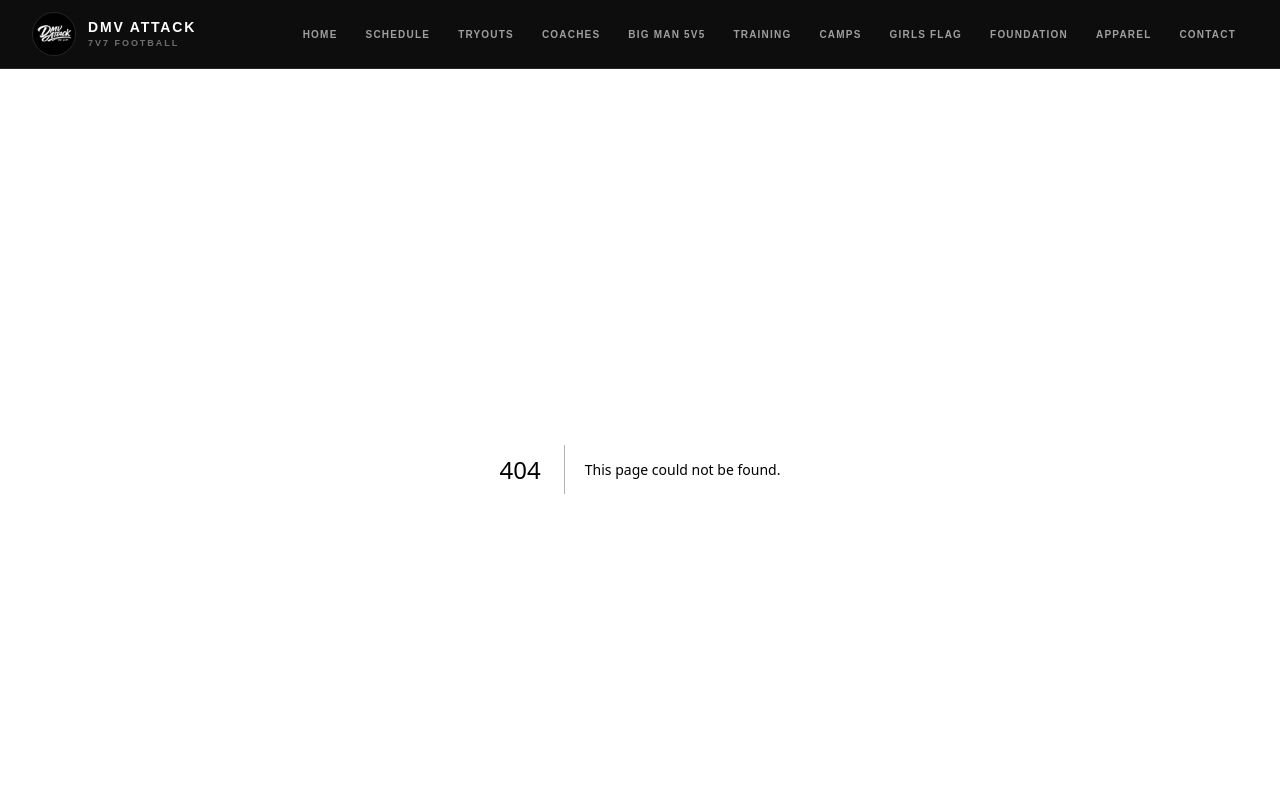
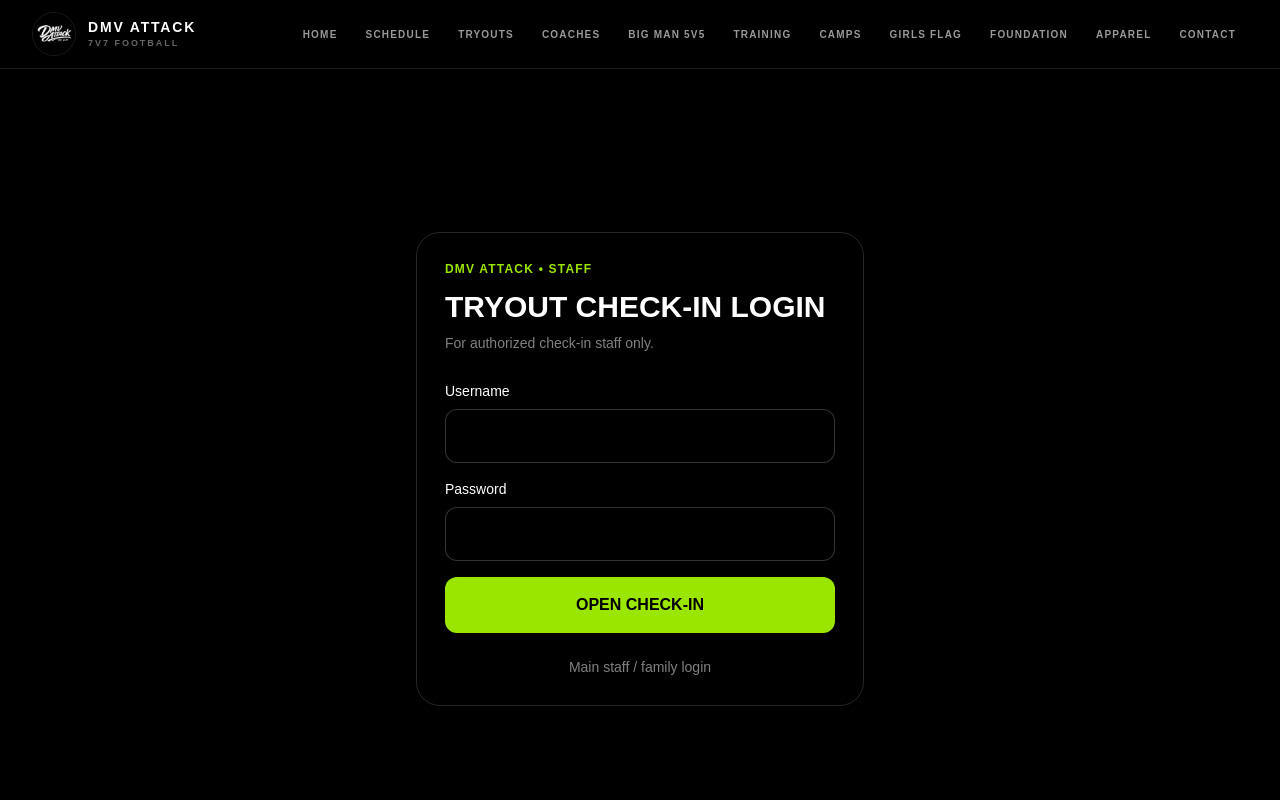
Before and after one commit to taenextlevelqbs-ops/dmv-attack-7v7, a Next.js app: page /check-in/login in a window 1280 px wide. Before the commit this address had no page. Shown: the top 800 px of the page. Built offline with nearby package versions, Linux system fonts and the light colour scheme.

Commit message:
Add dedicated username/password check-in staff login

```diff
--- /dev/null
+++ b/app/check-in/login/page.tsx
@@ -0,0 +1,29 @@
+"use client";
+import Link from "next/link";
+import {FormEvent,useState} from "react";
+import {createClient} from "@/lib/supabase/client";
+import {useRouter} from "next/navigation";
+export default function StaffCheckinLogin(){
+ const [username,setUsername]=useState(""),[password,setPassword]=useState(""),[error,setError]=useState(""),[busy,setBusy]=useState(false);
+ const router=useRouter();
+ async function submit(e:FormEvent){e.preventDefault();setError("");setBusy(true);
+ try{const alias=username.trim().toLowerCase();if(!/^[a-z][a-z0-9_-]{3,23}$/.test(alias))throw new Error("Enter your assigned staff username.");
+ const {error:signError}=await createClient().auth.signInWithPassword({email:`${alias}@checkin.dmvattack.com`,password});
+ if(signError)throw new Error("Username or password not recognized.");
+ const response=await fetch("/api/auth/route-user",{cache:"no-store"});const result=await response.json();
+ if(!response.ok||!["CHECKIN","OWNER","ADMIN"].includes(result.role))throw new Error("This account is not authorized for check-in.");
+ router.replace("/admin/tryouts/check-in");router.refresh();
+ }catch(err){setError(err instanceof Error?err.message:"Could not sign in");}
+ finally{setBusy(false)}}
+ return <main className="flex min-h-screen items-center justify-center bg-black p-5 text-white"><div className="w-full max-w-md rounded-3xl border border-white/15 p-7">
+ <div className="text-xs font-black uppercase tracking-widest text-lime-400">DMV ATTACK • STAFF</div>
+ <h1 className="mt-3 text-3xl font-black uppercase">Tryout Check-In Login</h1>
+ <p className="mt-2 text-sm text-white/50">For authorized check-in staff only.</p>
+ <form onSubmit={submit} className="mt-7 space-y-4">
+ <label className="block text-sm">Username<input autoComplete="username" value={username} onChange={e=>setUsername(e.target.value)} required className="mt-2 w-full rounded-xl border border-white/20 bg-black p-4"/></label>
+ <label className="block text-sm">Password<input type="password" autoComplete="current-password" value={password} onChange={e=>setPassword(e.target.value)} required className="mt-2 w-full rounded-xl border border-white/20 bg-black p-4"/></label>
+ <button type="submit" disabled={busy} className="w-full rounded-xl bg-lime-400 p-4 font-black uppercase text-black disabled:opacity-50">{busy?"Signing In…":"Open Check-In"}</button></form>
+ {error&&<p role="alert" className="mt-4 text-sm text-red-300">{error}</p>}
+ <Link href="/login" className="mt-6 block text-center text-sm text-white/50">Main staff / family login</Link>
+ </div></main>
+}
```
